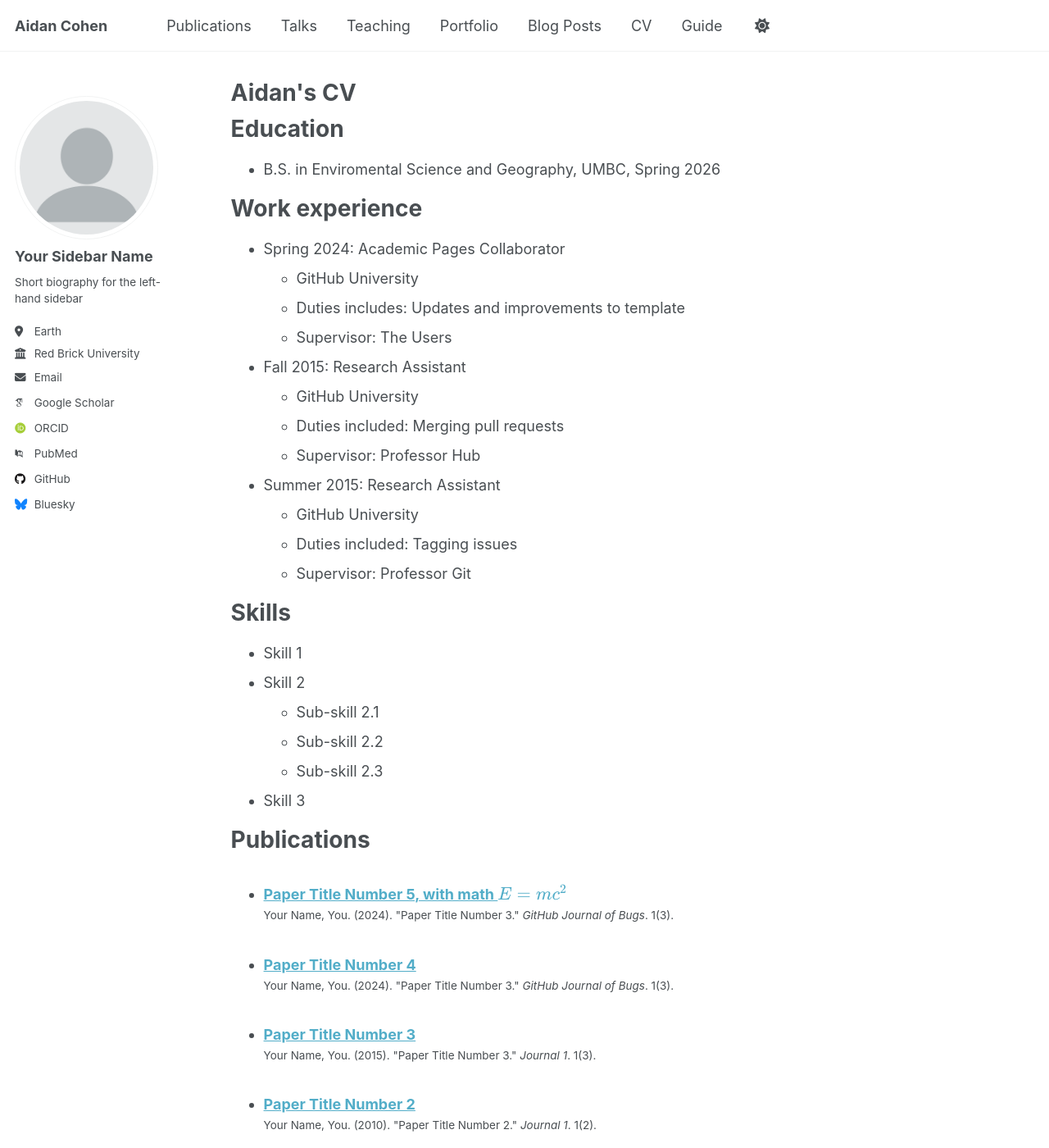
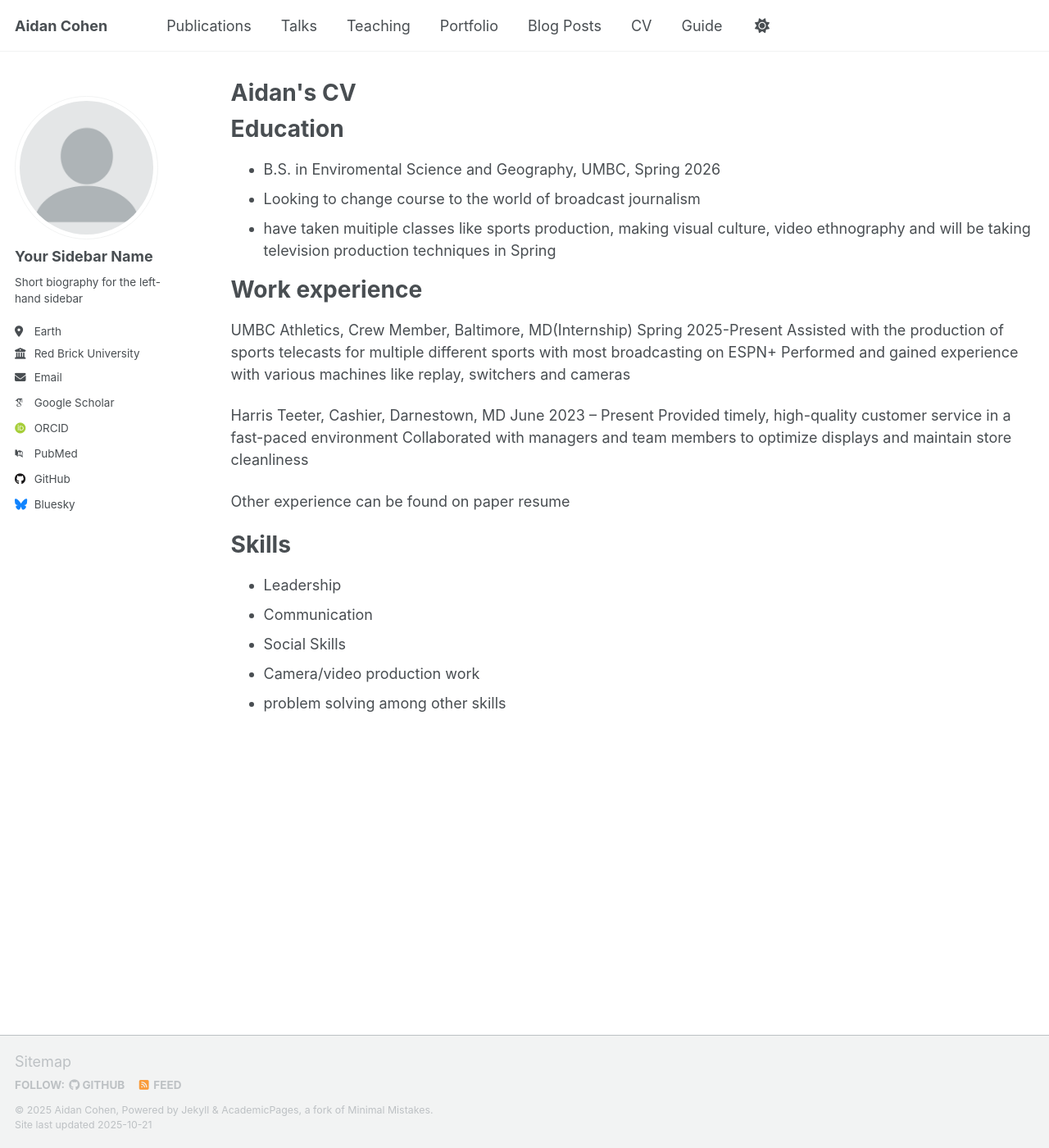
Before and after one commit to acohen10-svg/acohen10.github.io, a Jekyll site: the page built from _pages/cv.md, in a window 1280 px wide and 1400 px high. Shown: the whole window at 82% size. Built offline with Jekyll 4.4.1, drawn with Linux system fonts in a browser that asks for light colours; some web fonts are replaced; a script that is not in the unit is left out; some of the changed text lies outside the part shown.

Commit message:
Update cv.md
updated a bit more

```diff
--- a/_pages/cv.md
+++ b/_pages/cv.md
@@ -12,51 +12,26 @@ redirect_from:
 Education
 ======
 * B.S. in Enviromental Science and Geography, UMBC, Spring 2026
+* Looking to change course to the world of broadcast journalism
+* have taken muitiple classes like sports production, making visual culture, video ethnography
+  and will be taking television production techniques in Spring
 
 Work experience
 ======
-* Spring 2024: Academic Pages Collaborator
-  * GitHub University
-  * Duties includes: Updates and improvements to template
-  * Supervisor: The Users
+UMBC Athletics, Crew Member, Baltimore, MD(Internship)                              Spring 2025-Present
+  Assisted with the production of sports telecasts for multiple different sports with most broadcasting on ESPN+
+  Performed and gained experience with various machines like replay, switchers and cameras
 
-* Fall 2015: Research Assistant
-  * GitHub University
-  * Duties included: Merging pull requests
-  * Supervisor: Professor Hub
+Harris Teeter, Cashier, Darnestown, MD 	                                            June 2023 – Present
+  Provided timely, high-quality customer service in a fast-paced environment
+  Collaborated with managers and team members to optimize displays and maintain store cleanliness
 
-* Summer 2015: Research Assistant
-  * GitHub University
-  * Duties included: Tagging issues
-  * Supervisor: Professor Git
+  Other experience can be found on paper resume
 
 Skills
 ======
-* Skill 1
-* Skill 2
-  * Sub-skill 2.1
-  * Sub-skill 2.2
-  * Sub-skill 2.3
-* Skill 3
-
-Publications
-======
-  <ul>{% for post in site.publications reversed %}
-    {% include archive-single-cv.html %}
-  {% endfor %}</ul>
-
-Talks
-======
-  <ul>{% for post in site.talks reversed %}
-    {% include archive-single-talk-cv.html  %}
-  {% endfor %}</ul>
-
-Teaching
-======
-  <ul>{% for post in site.teaching reversed %}
-    {% include archive-single-cv.html %}
-  {% endfor %}</ul>
-
-Service and leadership
-======
-* Currently signed in to 43 different slack teams
+* Leadership
+* Communication
+* Social Skills
+* Camera/video production work
+* problem solving among other skills
```
